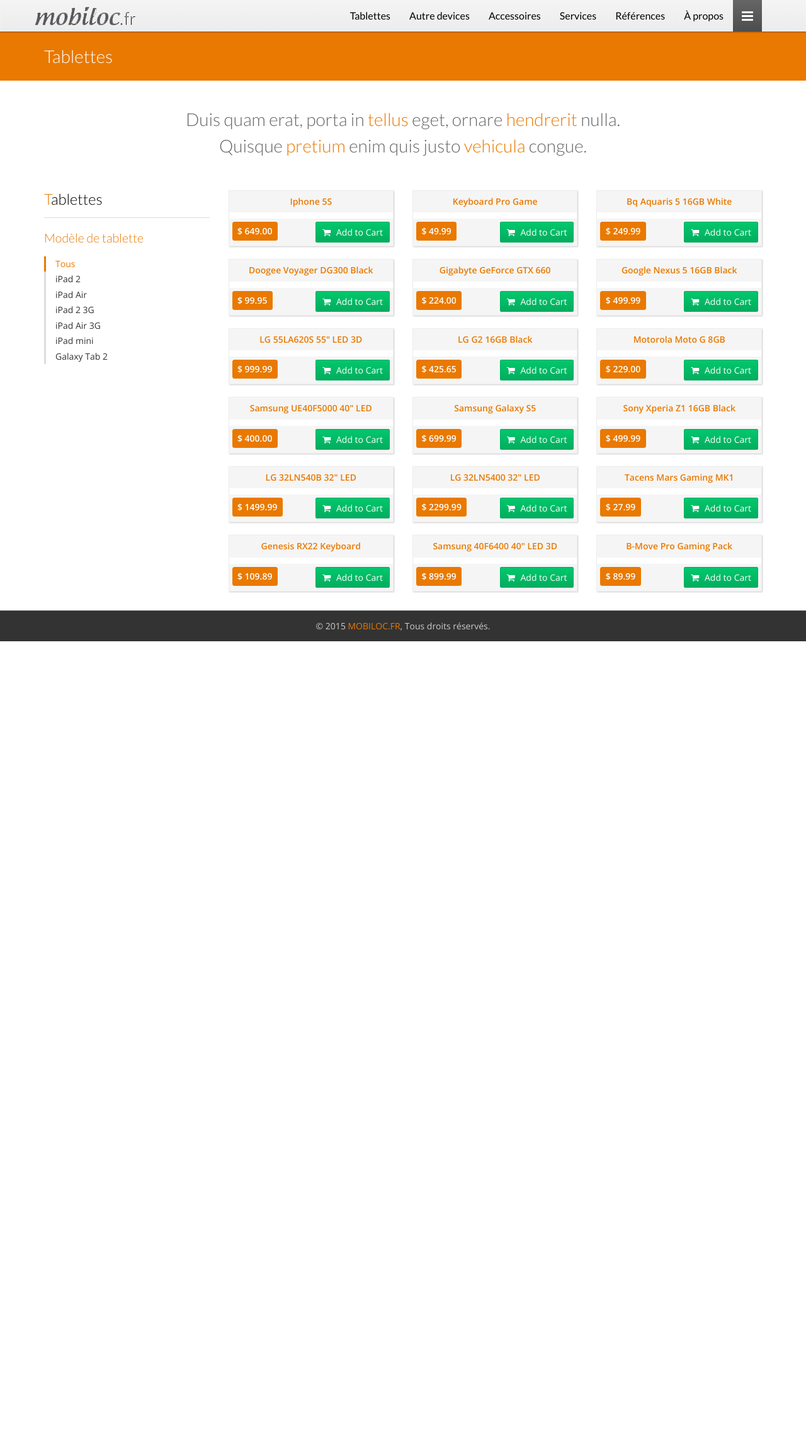
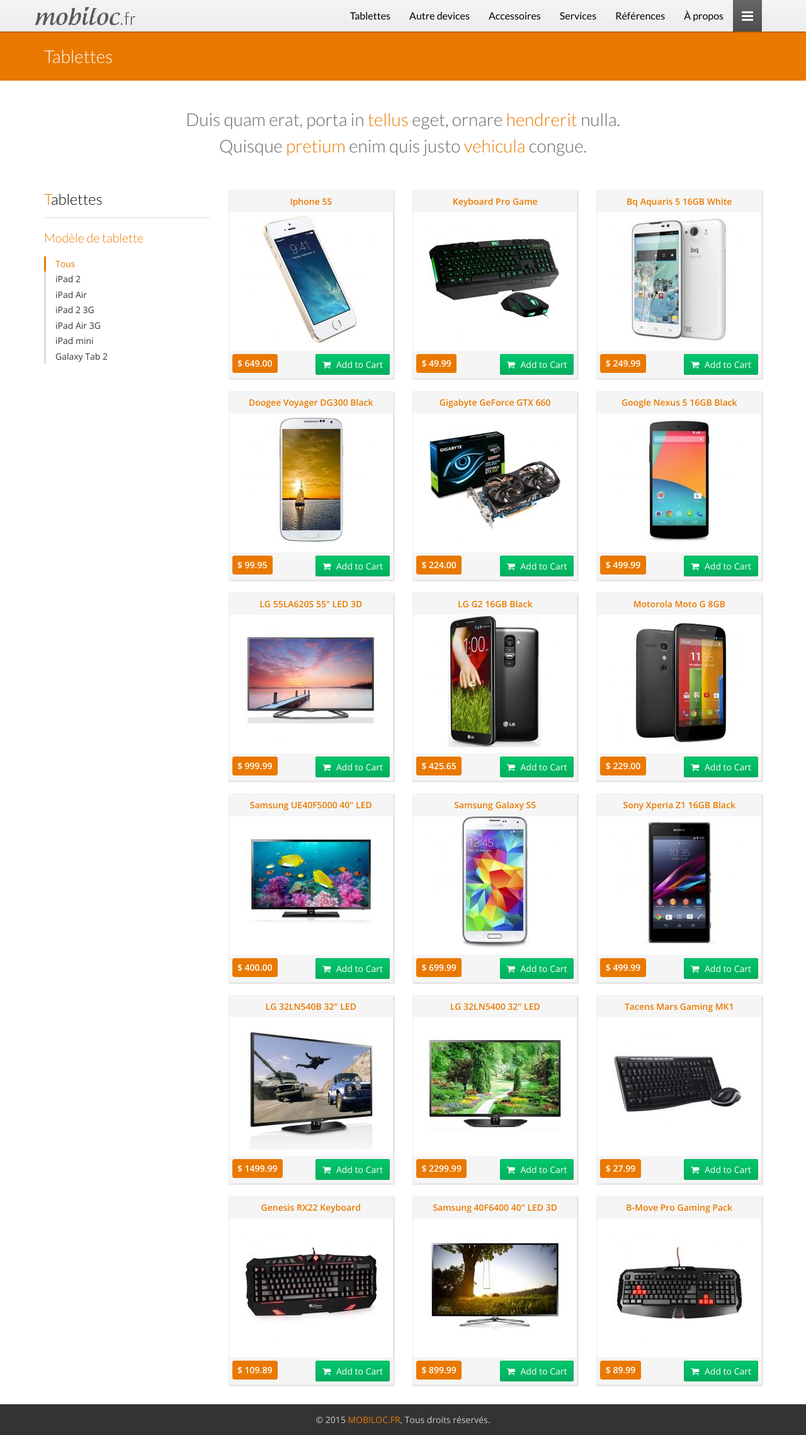
Before and after one commit to applidget/www-mobiloc, a Jekyll site: the page built from tablettes.md, in a window 1280 px wide. Shown: the whole page at 63% size. Built offline with Jekyll 4.4.1, drawn with Linux system fonts in a browser that asks for light colours; some web fonts are replaced; before the commit the page ends 1018 px from its top, so only the background shows below that.

Commit message:
change image url

```diff
--- a/tablettes.md
+++ b/tablettes.md
@@ -27,7 +27,7 @@
                 <div class="col-sm-4 mix category-smartphone" data-price="64900" data-date="20130521" data-popularity="3">
                     <div class="ec-box">
                         <div class="ec-box-header"><a href="#">Iphone 5S</a></div>
-                        <a href="#"><img src="{{ 'img/demo/e_img01.jpg' | prepend: site.baseurl }}" alt=""></a>
+                        <a href="#"><img src="{{ '/img/demo/e_img01.jpg' | prepend: site.baseurl }}" alt=""></a>
                         <div class="ec-box-footer">
                             <span class="label label-primary">$ 649.00</span>
                             <a href="#" class="btn btn-ar btn-success btn-sm pull-right"><i class="fa fa-shopping-cart"></i> Add to Cart</a>
@@ -37,7 +37,7 @@
                 <div class="col-sm-4 mix category-keyboard" data-price="4999" data-date="20130421" data-popularity="8">
                     <div class="ec-box">
                         <div class="ec-box-header"><a href="#">Keyboard Pro Game</a></div>
-                        <a href="#"><img src="{{ 'img/demo/e_img02.jpg' | prepend: site.baseurl }}" alt=""></a>
+                        <a href="#"><img src="{{ '/img/demo/e_img02.jpg' | prepend: site.baseurl }}" alt=""></a>
                         <div class="ec-box-footer">
                             <span class="label label-primary">$ 49.99</span>
                             <a href="#" class="btn btn-ar btn-success btn-sm pull-right"><i class="fa fa-shopping-cart"></i> Add to Cart</a>
@@ -47,7 +47,7 @@
                 <div class="col-sm-4 mix category-smartphone" data-price="24999" data-date="20121409" data-popularity="7">
                     <div class="ec-box">
                         <div class="ec-box-header"><a href="#">Bq Aquaris 5 16GB White</a></div>
-                        <a href="#"><img src="{{ 'img/demo/e_img03.jpg' | prepend: site.baseurl }}" alt=""></a>
+                        <a href="#"><img src="{{ '/img/demo/e_img03.jpg' | prepend: site.baseurl }}" alt=""></a>
                         <div class="ec-box-footer">
                             <span class="label label-primary">$ 249.99</span>
                             <a href="#" class="btn btn-ar btn-success btn-sm pull-right"><i class="fa fa-shopping-cart"></i> Add to Cart</a>
@@ -57,7 +57,7 @@
                 <div class="col-sm-4 mix category-smartphone" data-price="9995" data-date="20130521" data-popularity="10">
                     <div class="ec-box">
                         <div class="ec-box-header"><a href="#">Doogee Voyager DG300 Black</a></div>
-                        <a href="#"><img src="{{ 'img/demo/e_img04.jpg' | prepend: site.baseurl }}" alt=""></a>
+                        <a href="#"><img src="{{ '/img/demo/e_img04.jpg' | prepend: site.baseurl }}" alt=""></a>
                         <div class="ec-box-footer">
                             <span class="label label-primary">$ 99.95</span>
                             <a href="#" class="btn btn-ar btn-success btn-sm pull-right"><i class="fa fa-shopping-cart"></i> Add to Cart</a>
@@ -67,7 +67,7 @@
                 <div class="col-sm-4 mix category-graphic" data-price="22400" data-date="20111225" data-popularity="9">
                     <div class="ec-box">
                         <div class="ec-box-header"><a href="#">Gigabyte GeForce GTX 660</a></div>
-                        <a href="#"><img src="{{ 'img/demo/e_img05.jpg' | prepend: site.baseurl }}" alt=""></a>
+                        <a href="#"><img src="{{ '/img/demo/e_img05.jpg' | prepend: site.baseurl }}" alt=""></a>
                         <div class="ec-box-footer">
                             <span class="label label-primary">$ 224.00</span>
                             <a href="#" class="btn btn-ar btn-success btn-sm pull-right"><i class="fa fa-shopping-cart"></i> Add to Cart</a>
@@ -77,7 +77,7 @@
                 <div class="col-sm-4 mix category-smartphone" data-price="49999" data-date="20140102" data-popularity="12">
                     <div class="ec-box">
                         <div class="ec-box-header"><a href="#">Google Nexus 5 16GB Black</a></div>
-                        <a href="#"><img src="{{ 'img/demo/e_img06.jpg' | prepend: site.baseurl }}" alt=""></a>
+                        <a href="#"><img src="{{ '/img/demo/e_img06.jpg' | prepend: site.baseurl }}" alt=""></a>
                         <div class="ec-box-footer">
                             <span class="label label-primary">$ 499.99</span>
                             <a href="#" class="btn btn-ar btn-success btn-sm pull-right"><i class="fa fa-shopping-cart"></i> Add to Cart</a>
@@ -87,7 +87,7 @@
                 <div class="col-sm-4 mix category-tv" data-price="99999" data-date="20121124" data-popularity="5">
                     <div class="ec-box">
                         <div class="ec-box-header"><a href="#">LG 55LA620S 55" LED 3D</a></div>
-                        <a href="#"><img src="{{ 'img/demo/e_img07.jpg' | prepend: site.baseurl }}" alt=""></a>
+                        <a href="#"><img src="{{ '/img/demo/e_img07.jpg' | prepend: site.baseurl }}" alt=""></a>
                         <div class="ec-box-footer">
                             <span class="label label-primary">$ 999.99</span>
                             <a href="#" class="btn btn-ar btn-success btn-sm pull-right"><i class="fa fa-shopping-cart"></i> Add to Cart</a>
@@ -97,7 +97,7 @@
                 <div class="col-sm-4 mix category-smartphone" data-price="42565" data-date="20100907" data-popularity="15">
                     <div class="ec-box">
                         <div class="ec-box-header"><a href="#">LG G2 16GB Black</a></div>
-                        <a href="#"><img src="{{ 'img/demo/e_img08.jpg' | prepend: site.baseurl }}" alt=""></a>
+                        <a href="#"><img src="{{ '/img/demo/e_img08.jpg' | prepend: site.baseurl }}" alt=""></a>
                         <div class="ec-box-footer">
                             <span class="label label-primary">$ 425.65</span>
                             <a href="#" class="btn btn-ar btn-success btn-sm pull-right"><i class="fa fa-shopping-cart"></i> Add to Cart</a>
@@ -107,7 +107,7 @@
                 <div class="col-sm-4 mix category-smartphone" data-price="22900" data-date="20140831" data-popularity="8">
                     <div class="ec-box">
                         <div class="ec-box-header"><a href="#">Motorola Moto G 8GB</a></div>
-                        <a href="#"><img src="{{ 'img/demo/e_img09.jpg' | prepend: site.baseurl }}" alt=""></a>
+                        <a href="#"><img src="{{ '/img/demo/e_img09.jpg' | prepend: site.baseurl }}" alt=""></a>
                         <div class="ec-box-footer">
                             <span class="label label-primary">$ 229.00</span>
                             <a href="#" class="btn btn-ar btn-success btn-sm pull-right"><i class="fa fa-shopping-cart"></i> Add to Cart</a>
@@ -117,7 +117,7 @@
                 <div class="col-sm-4 mix category-tv" data-price="40000" data-date="20140415" data-popularity="9">
                     <div class="ec-box">
                         <div class="ec-box-header"><a href="#">Samsung UE40F5000 40" LED</a></div>
-                        <a href="#"><img src="{{ 'img/demo/e_img10.jpg' | prepend: site.baseurl }}" alt=""></a>
+                        <a href="#"><img src="{{ '/img/demo/e_img10.jpg' | prepend: site.baseurl }}" alt=""></a>
                         <div class="ec-box-footer">
                             <span class="label label-primary">$ 400.00</span>
                             <a href="#" class="btn btn-ar btn-success btn-sm pull-right"><i class="fa fa-shopping-cart"></i> Add to Cart</a>
@@ -127,7 +127,7 @@
                 <div class="col-sm-4 mix category-smartphone" data-price="69999" data-date="20140309" data-popularity="10">
                     <div class="ec-box">
                         <div class="ec-box-header"><a href="#">Samsung Galaxy S5</a></div>
-                        <a href="#"><img src="{{ 'img/demo/e_img11.jpg' | prepend: site.baseurl }}" alt=""></a>
+                        <a href="#"><img src="{{ '/img/demo/e_img11.jpg' | prepend: site.baseurl }}" alt=""></a>
                         <div class="ec-box-footer">
                             <span class="label label-primary">$ 699.99</span>
                             <a href="#" class="btn btn-ar btn-success btn-sm pull-right"><i class="fa fa-shopping-cart"></i> Add to Cart</a>
@@ -137,7 +137,7 @@
                 <div class="col-sm-4 mix category-smartphone" data-price="49999" data-date="20140515" data-popularity="9">
                     <div class="ec-box">
                         <div class="ec-box-header"><a href="#">Sony Xperia Z1 16GB Black</a></div>
-                        <a href="#"><img src="{{ 'img/demo/e_img12.jpg' | prepend: site.baseurl }}" alt=""></a>
+                        <a href="#"><img src="{{ '/img/demo/e_img12.jpg' | prepend: site.baseurl }}" alt=""></a>
                         <div class="ec-box-footer">
                             <span class="label label-primary">$ 499.99</span>
                             <a href="#" class="btn btn-ar btn-success btn-sm pull-right"><i class="fa fa-shopping-cart"></i> Add to Cart</a>
@@ -147,7 +147,7 @@
                 <div class="col-sm-4 mix category-tv" data-price="149999" data-date="20120710" data-popularity="17">
                     <div class="ec-box">
                         <div class="ec-box-header"><a href="#">LG 32LN540B 32" LED</a></div>
-                        <a href="#"><img src="{{ 'img/demo/e_img13.jpg' | prepend: site.baseurl }}" alt=""></a>
+                        <a href="#"><img src="{{ '/img/demo/e_img13.jpg' | prepend: site.baseurl }}" alt=""></a>
                         <div class="ec-box-footer">
                             <span class="label label-primary">$ 1499.99</span>
                             <a href="#" class="btn btn-ar btn-success btn-sm pull-right"><i class="fa fa-shopping-cart"></i> Add to Cart</a>
@@ -157,7 +157,7 @@
                 <div class="col-sm-4 mix category-tv" data-price="229999" data-date="20140810" data-popularity="57">
                     <div class="ec-box">
                         <div class="ec-box-header"><a href="#">LG 32LN5400 32" LED</a></div>
-                        <a href="#"><img src="{{ 'img/demo/e_img14.jpg' | prepend: site.baseurl }}" alt=""></a>
+                        <a href="#"><img src="{{ '/img/demo/e_img14.jpg' | prepend: site.baseurl }}" alt=""></a>
                         <div class="ec-box-footer">
                             <span class="label label-primary">$ 2299.99</span>
                             <a href="#" class="btn btn-ar btn-success btn-sm pull-right"><i class="fa fa-shopping-cart"></i> Add to Cart</a>
@@ -167,7 +167,7 @@
                 <div class="col-sm-4 mix category-keyboard" data-price="2799" data-date="20140610" data-popularity="11">
                     <div class="ec-box">
                         <div class="ec-box-header"><a href="#">Tacens Mars Gaming MK1</a></div>
-                        <a href="#"><img src="{{ 'img/demo/e_img15.jpg' | prepend: site.baseurl }}" alt=""></a>
+                        <a href="#"><img src="{{ '/img/demo/e_img15.jpg' | prepend: site.baseurl }}" alt=""></a>
                         <div class="ec-box-footer">
                             <span class="label label-primary">$ 27.99</span>
                             <a href="#" class="btn btn-ar btn-success btn-sm pull-right"><i class="fa fa-shopping-cart"></i> Add to Cart</a>
@@ -177,7 +177,7 @@
                 <div class="col-sm-4 mix category-keyboard" data-price="10989" data-date="20140610" data-popularity="14">
                     <div class="ec-box">
                         <div class="ec-box-header"><a href="#">Genesis RX22 Keyboard </a></div>
-                        <a href="#"><img src="{{ 'img/demo/e_img16.jpg' | prepend: site.baseurl }}" alt=""></a>
+                        <a href="#"><img src="{{ '/img/demo/e_img16.jpg' | prepend: site.baseurl }}" alt=""></a>
                         <div class="ec-box-footer">
                             <span class="label label-primary">$ 109.89</span>
                             <a href="#" class="btn btn-ar btn-success btn-sm pull-right"><i class="fa fa-shopping-cart"></i> Add to Cart</a>
@@ -187,7 +187,7 @@
                 <div class="col-sm-4 mix category-tv" data-price="89999" data-date="20140110" data-popularity="7">
                     <div class="ec-box">
                         <div class="ec-box-header"><a href="#">Samsung 40F6400 40" LED 3D</a></div>
-                        <a href="#"><img src="{{ 'img/demo/e_img17.jpg' | prepend: site.baseurl }}" alt=""></a>
+                        <a href="#"><img src="{{ '/img/demo/e_img17.jpg' | prepend: site.baseurl }}" alt=""></a>
                         <div class="ec-box-footer">
                             <span class="label label-primary">$ 899.99</span>
                             <a href="#" class="btn btn-ar btn-success btn-sm pull-right"><i class="fa fa-shopping-cart"></i> Add to Cart</a>
@@ -197,7 +197,7 @@
                 <div class="col-sm-4 mix category-keyboard" data-price="8999" data-date="20100321" data-popularity="12">
                     <div class="ec-box">
                         <div class="ec-box-header"><a href="#">B-Move Pro Gaming Pack</a></div>
-                        <a href="#"><img src="{{ 'img/demo/e_img18.jpg' | prepend: site.baseurl }}" alt=""></a>
+                        <a href="#"><img src="{{ '/img/demo/e_img18.jpg' | prepend: site.baseurl }}" alt=""></a>
                         <div class="ec-box-footer">
                             <span class="label label-primary">$ 89.99</span>
                             <a href="#" class="btn btn-ar btn-success btn-sm pull-right"><i class="fa fa-shopping-cart"></i> Add to Cart</a>
```
